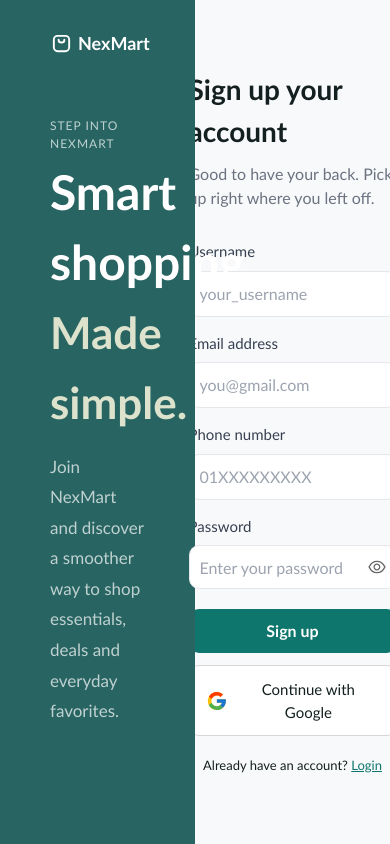
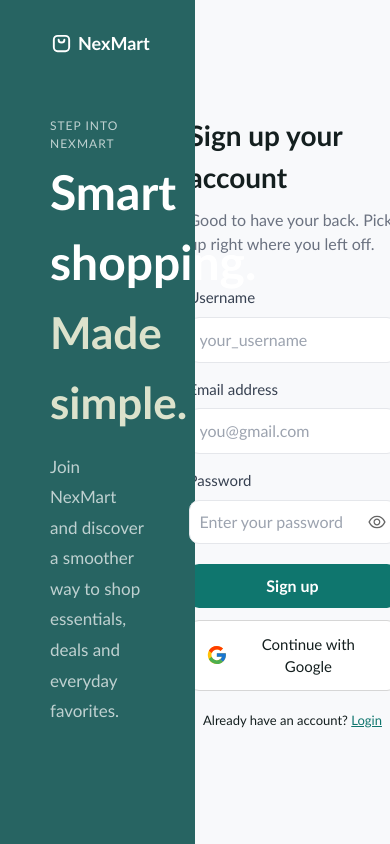
Before and after one commit to jasonkhoo05/Marketplace-Platform, a Next.js app in the folder nexmart/: page /signup in a window 390 px wide. Built offline with nearby package versions, Linux system fonts and the light colour scheme; no server answers.

Commit message:
fix: Remove phone field and add password validation #frontend
 - Remove phone state and field from signup form
  - Add client-side password validation (min 8 chars, upper and lowercase)

```diff
--- a/nexmart/app/signup/page.tsx
+++ b/nexmart/app/signup/page.tsx
@@ -12,14 +12,27 @@ export default function SignupPage() {
     const [showPassword, setShowPassword] = useState(false);
     const [username, setUsername] = useState("");
     const [email, setEmail] = useState("");
-    const [phone, setPhone] = useState("");
     const [password, setPassword] = useState("");
     const [error, setError] = useState<string | null>(null);
     const [isLoading, setIsLoading] = useState(false);
     const router = useRouter();
 
+    const validatePassword = (pwd: string) => {
+        if (pwd.length < 8) return "Password must be at least 8 characters.";
+        if (!/[A-Z]/.test(pwd)) return "Password must contain at least one uppercase letter.";
+        if (!/[a-z]/.test(pwd)) return "Password must contain at least one lowercase letter.";
+        return null;
+    };
+
     const handleSignup = async (e: React.FormEvent) => {
         e.preventDefault();
+
+        const pwdError = validatePassword(password);
+        if (pwdError) {
+            setError(pwdError);
+            return;
+        }
+
         setIsLoading(true);
         setError(null);
 
@@ -27,7 +40,7 @@ export default function SignupPage() {
             const response = await fetch("/api/auth/signup", {
                 method: "POST",
                 headers: { "Content-Type": "application/json" },
-                body: JSON.stringify({ username, email, phone, password }),
+                body: JSON.stringify({ username, email, password }),
             });
 
             const data = await response.json();
@@ -98,14 +111,6 @@ export default function SignupPage() {
                             required
                         />
 
-                        <label>Phone number</label>
-                        <input
-                            type="tel"
-                            placeholder="01XXXXXXXXX"
-                            value={phone}
-                            onChange={(e) => setPhone(e.target.value)}
-                        />
-
                         <div className="passwordTop">
                             <label>Password</label>
                         </div>
```
